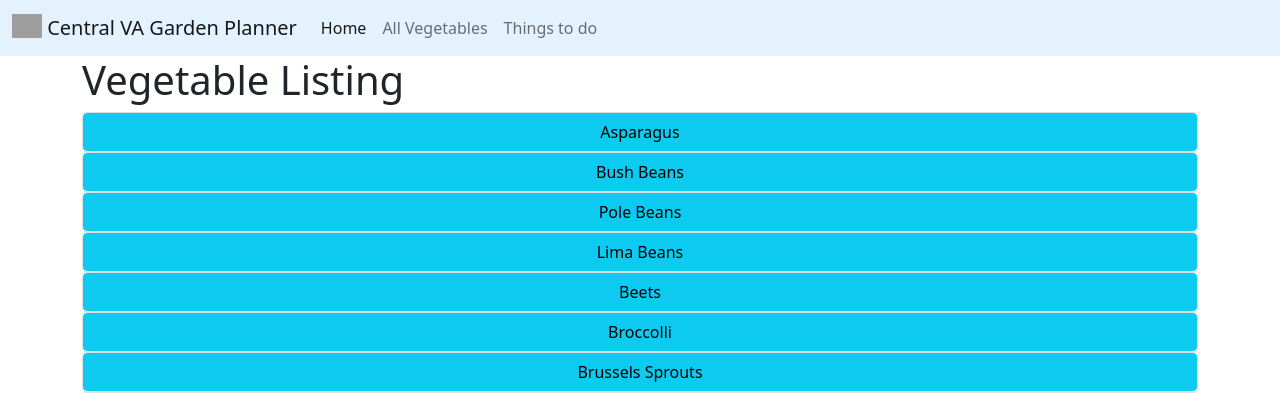
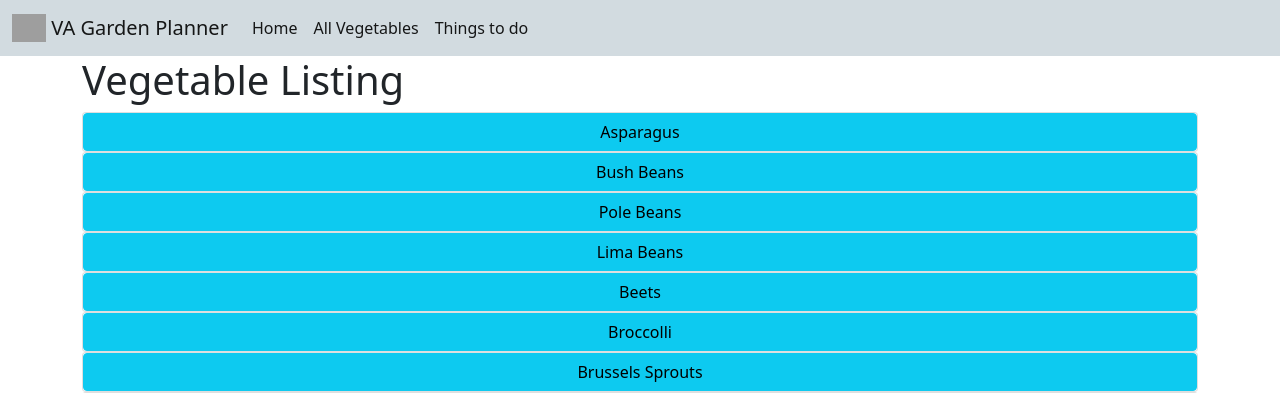
Before and after one commit to toquothty/garden-planner, a Flask app: page /list in a window 1280 px wide. Shown: the top 393 px of the page. Run offline with Flask 2, Linux system fonts and the light colour scheme; data comes from the database, SQL or seed files in the repository; grey boxes are pictures that could not be loaded.

Commit message:
Tweaking formatting, colors

```diff
--- a/templates/base.html
+++ b/templates/base.html
@@ -15,23 +15,25 @@
 
     <title>Central VA Garden Planner
     </title>
-    <nav class="navbar navbar-expand-lg navbar-light" style="background-color: #e3f2fd;">
+    <nav class="navbar navbar-expand-lg navbar-light" style="background-color: #d2dbe0;">
         <div class="container-fluid">
             <a class="navbar-brand" href="{{ url_for('index') }}">
-                <img src="https://upload.wikimedia.org/wikipedia/commons/8/89/Tomato_je.jpg" alt="" width="30"
-                    height="24" class="d-inline-block align-text-top">
-                Central VA Garden Planner
+                <img src="https://upload.wikimedia.org/wikipedia/commons/8/89/Tomato_je.jpg" alt="" width="34"
+                    height="28" class="d-inline-block align-text-top">
+                VA Garden Planner
             </a>
             <button class="navbar-toggler" type="button" data-bs-toggle="collapse" data-bs-target="#navbarNavAltMarkup"
                 aria-controls="navbarNavAltMarkup" aria-expanded="false" aria-label="Toggle navigation">
                 <span class="navbar-toggler-icon"></span>
             </button>
-            <div class="collapse navbar-collapse" id="navbarNavAltMarkup">
-                <div class="navbar-nav">
+            <nav class="collapse navbar-collapse" id="navbarNavAltMarkup">
+                <nav class="navbar-nav">
                     <a class="nav-link active" aria-current="page" href="{{ url_for('index') }}">Home</a>
-                    <a class="nav-link" href="{{ url_for('display_vegetables') }}">All Vegetables</a>
-                    <a class="nav-link" href="{{ url_for('display_tasks') }}">Things to do</a>
-                </div>
+                    <a class="nav-link active" href="{{ url_for('display_vegetables') }}">All Vegetables</a>
+                    <a class="nav-link active" href="{{ url_for('display_tasks') }}">Things to do</a>
+                </nav>
+            </nav>
+        </div>
     </nav>
 </head>
 
```
